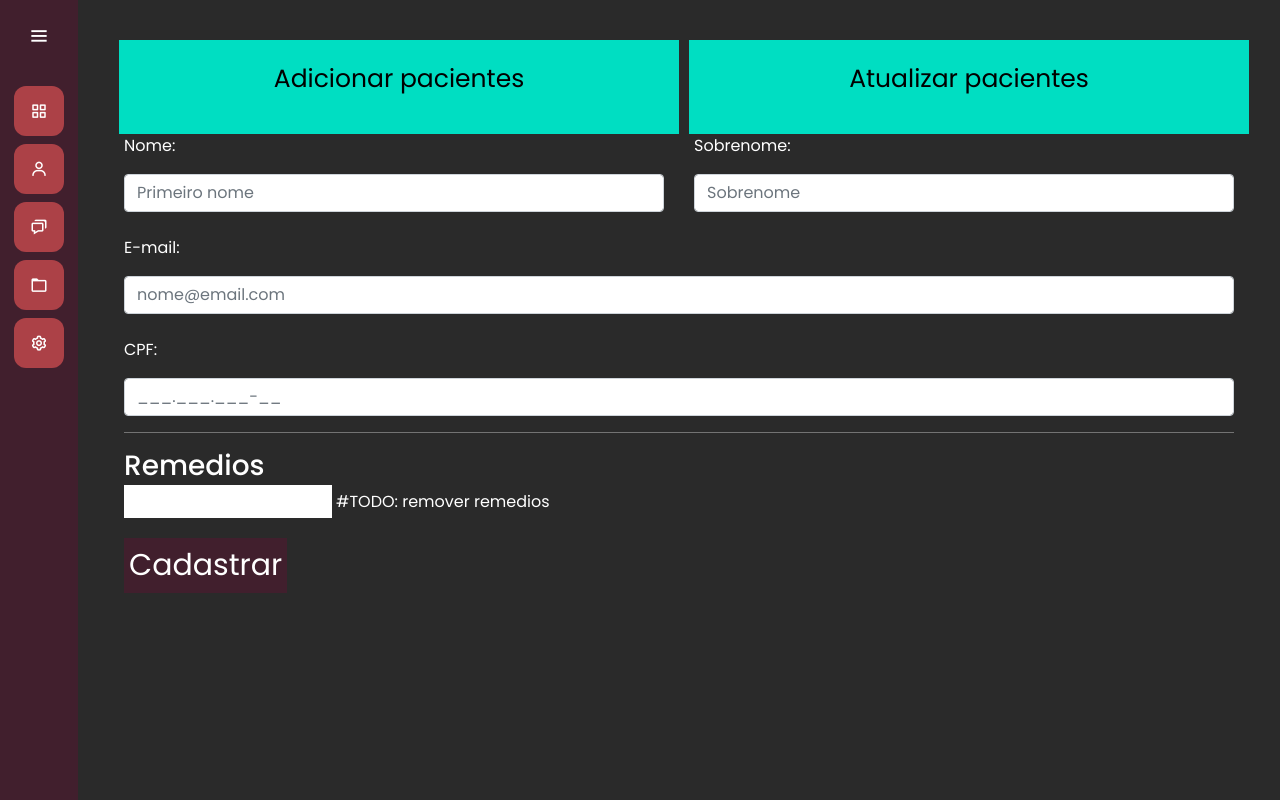
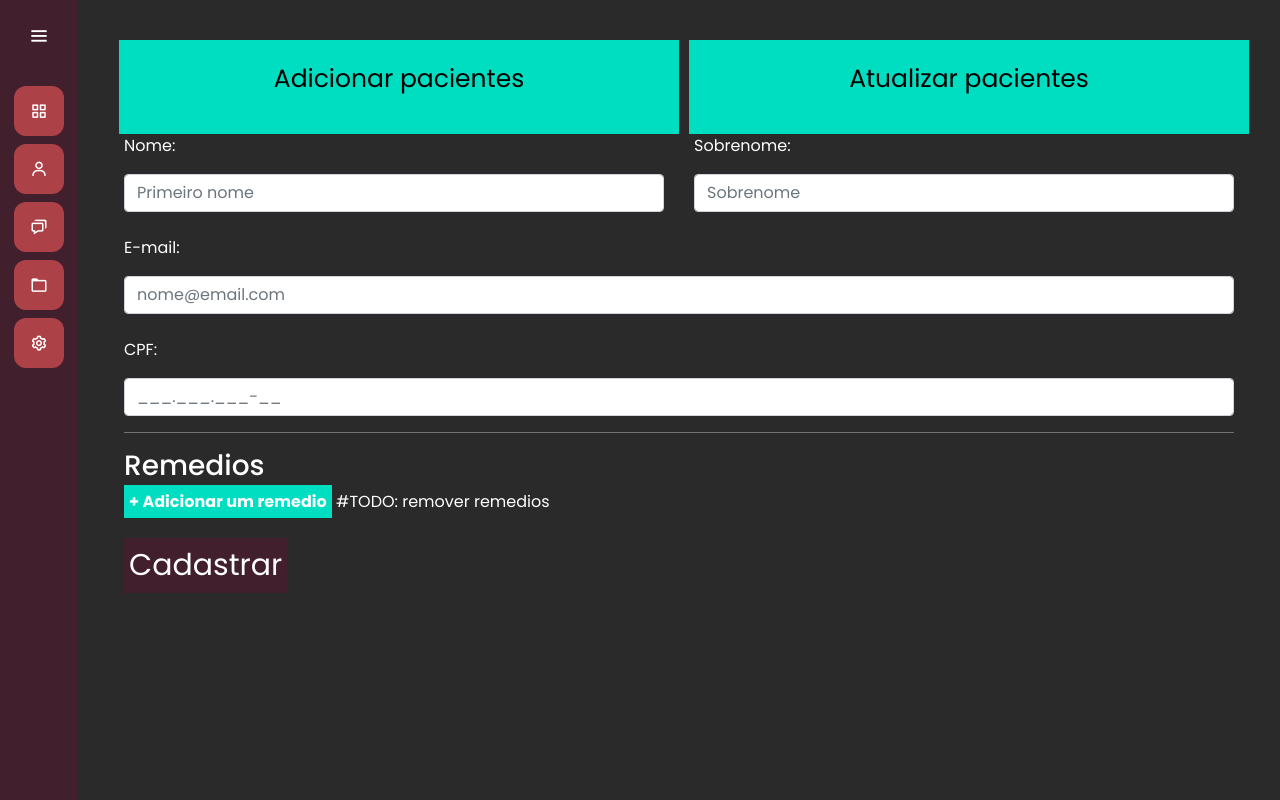
Before and after one commit to Davy04/Projeto_HOQR, a Django app: page /pacientes/ in a window 1280 px wide. Run offline with Django 4.2, Linux system fonts and the light colour scheme; data that the repository does not hold is empty.

Commit message:
botao remedio css

```diff
--- a/templates/static/pacientes/css/pacientes.css
+++ b/templates/static/pacientes/css/pacientes.css
@@ -18,7 +18,7 @@
 
 .btn-add-remedio{
 
-    background-color: white;
+    background-color: #00dec2;
     padding: 5px;
     font-weight: bold;
     cursor: pointer;
```
